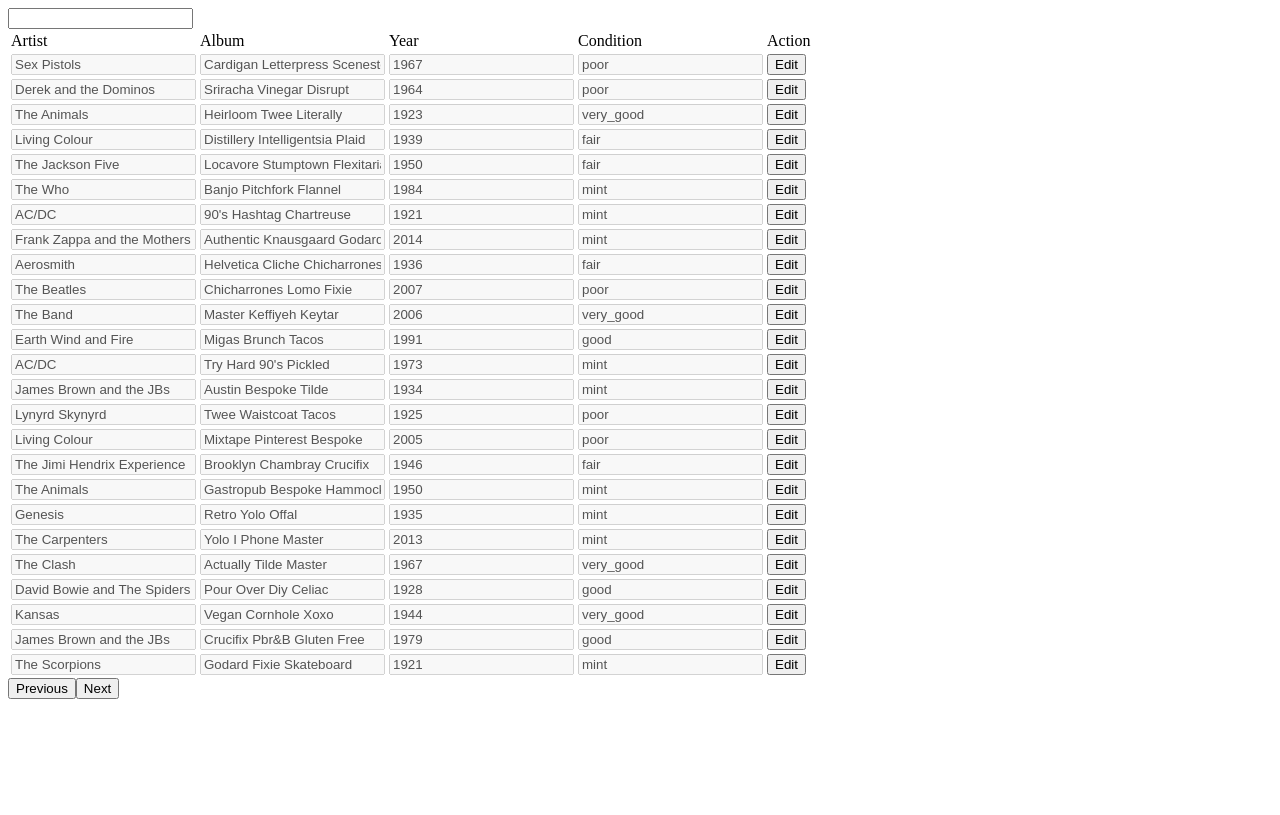
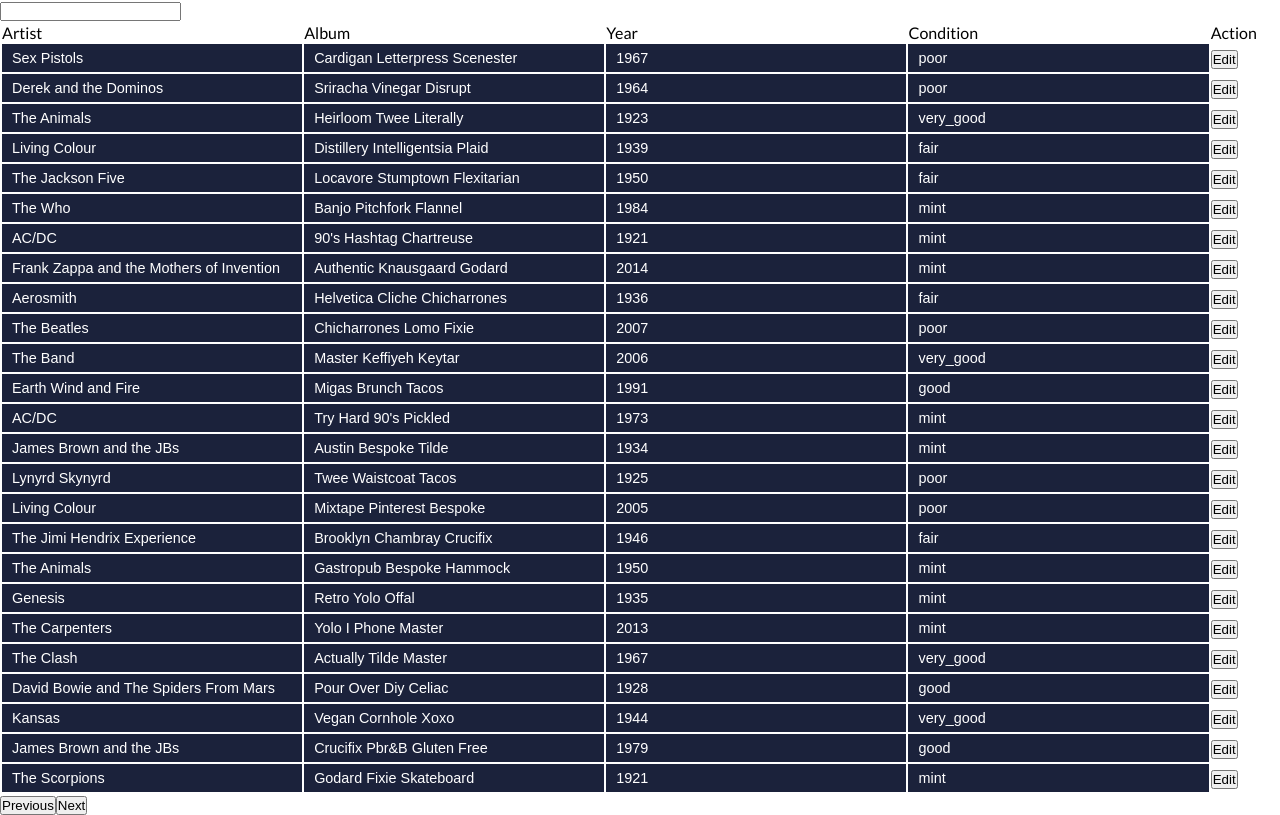
Before and after one commit to m87wheeler/glisser, a React (Create React App) app: page / in a window 1280 px wide. Built offline with nearby package versions, Linux system fonts and the light colour scheme.

Commit message:
chore: style data table cell

```diff
--- a/package.json
+++ b/package.json
@@ -3,14 +3,10 @@
   "version": "0.1.0",
   "private": true,
   "dependencies": {
-    "@testing-library/jest-dom": "^5.14.1",
-    "@testing-library/react": "^13.0.0",
-    "@testing-library/user-event": "^13.2.1",
     "react": "^18.1.0",
     "react-dom": "^18.1.0",
     "react-scripts": "5.0.1",
     "styled-components": "^5.3.5",
-    "web-vitals": "^2.1.0",
     "zustand": "^4.0.0-rc.1"
   },
   "scripts": {
--- a/public/index.html
+++ b/public/index.html
@@ -10,34 +10,17 @@
       content="Web site created using create-react-app"
     />
     <link rel="apple-touch-icon" href="%PUBLIC_URL%/logo192.png" />
-    <!--
-      manifest.json provides metadata used when your web app is installed on a
-      user's mobile device or desktop. See https://developers.google.com/web/fundamentals/web-app-manifest/
-    -->
     <link rel="manifest" href="%PUBLIC_URL%/manifest.json" />
-    <!--
-      Notice the use of %PUBLIC_URL% in the tags above.
-      It will be replaced with the URL of the `public` folder during the build.
-      Only files inside the `public` folder can be referenced from the HTML.
-
-      Unlike "/favicon.ico" or "favicon.ico", "%PUBLIC_URL%/favicon.ico" will
-      work correctly both with client-side routing and a non-root public URL.
-      Learn how to configure a non-root public URL by running `npm run build`.
-    -->
-    <title>React App</title>
+    <link rel="preconnect" href="https://fonts.googleapis.com" />
+    <link rel="preconnect" href="https://fonts.gstatic.com" crossorigin />
+    <link
+      href="https://fonts.googleapis.com/css2?family=Lato:wght@300;400;700&display=swap"
+      rel="stylesheet"
+    />
+    <title>Glisser | Amazing Record Collection</title>
   </head>
   <body>
     <noscript>You need to enable JavaScript to run this app.</noscript>
     <div id="root"></div>
-    <!--
-      This HTML file is a template.
-      If you open it directly in the browser, you will see an empty page.
-
-      You can add webfonts, meta tags, or analytics to this file.
-      The build step will place the bundled scripts into the <body> tag.
-
-      To begin the development, run `npm start` or `yarn start`.
-      To create a production bundle, use `npm run build` or `yarn build`.
-    -->
   </body>
 </html>
--- a/src/App.js
+++ b/src/App.js
@@ -1,8 +1,14 @@
 import * as React from "react";
 import Layout from "./components/layout/layout";
+import { GlobalStyles } from "./styles/global";
 
 export const App = () => {
-  return <Layout />;
+  return (
+    <>
+      <GlobalStyles />
+      <Layout />
+    </>
+  );
 };
 
 export default App;
--- a/src/components/data-table/data-table-cell.js
+++ b/src/components/data-table/data-table-cell/data-table-cell.js
@@ -1,7 +1,8 @@
 import * as React from "react";
+import { DataCellElement } from "./styles";
 
 const DataTableCell = ({ ...props }) => {
-  return <input {...props} />;
+  return <DataCellElement {...props} />;
 };
 
 export default DataTableCell;
--- /dev/null
+++ b/src/components/data-table/data-table-cell/styles.js
@@ -0,0 +1,20 @@
+import styled from "styled-components";
+
+export const DataCellElement = styled.input`
+  width: 100%;
+  padding: 0.25rem 0.5rem;
+  font-size: var(--font-size-sm);
+  font-weight: lighter;
+  background-color: var(--grey-10);
+  color: var(--primary-20);
+  border: 2px solid transparent;
+  border-top: 2px solid var(--secondary-10);
+  border-bottom: 2px solid var(--secondary-10);
+  transition: all 150ms ease-in-out;
+
+  &:disabled {
+    background-color: var(--primary-20);
+    color: var(--primary-20-contrast);
+    border: 2px solid transparent;
+  }
+`;
--- a/src/components/data-table/data-table-row.js
+++ b/src/components/data-table/data-table-row.js
@@ -1,5 +1,5 @@
 import * as React from "react";
-import DataTableCell from "./data-table-cell";
+import DataTableCell from "./data-table-cell/data-table-cell";
 
 const DataTableRow = ({
   rowIndex,
--- a/src/components/data-table/data-table.js
+++ b/src/components/data-table/data-table.js
@@ -1,5 +1,6 @@
 import * as React from "react";
 import DataTableRow from "./data-table-row";
+import { DataTableContainer } from "./styles";
 
 const DataTable = ({
   data = [],
@@ -10,7 +11,7 @@
   editingRow = null,
 }) => {
   return (
-    <table>
+    <DataTableContainer>
       <thead>
         <tr>
           {headers?.map((header, i) => (
@@ -31,7 +32,7 @@
           />
         ))}
       </tbody>
-    </table>
+    </DataTableContainer>
   );
 };
 
--- a/src/components/data-table/styles.js
+++ b/src/components/data-table/styles.js
@@ -1,11 +1,10 @@
 import styled from "styled-components";
 
-export const Table = styled.div`
-  display: flex;
-  flex-flow: column nowrap;
+export const DataTableContainer = styled.table`
+  width: 100%;
 `;
 
-export const Row = styled.div`
-  display: flex;
-  flex-flow: row nowrap;
-`;
+// padding: 1rem;
+// background-color: var(--primary-10);
+// border-radius: var(--border-radius);
+// overflow: hidden;
--- /dev/null
+++ b/src/styles/global.js
@@ -0,0 +1,44 @@
+import { createGlobalStyle } from "styled-components";
+
+export const GlobalStyles = createGlobalStyle`
+    * {
+        margin: 0;
+        padding: 0;
+        box-sizing: border-box;
+    }
+
+    :root {
+        // COLORS
+        --white: #ffffff;
+        --black: #111111;
+
+        --primary-10: #131725;
+        --primary-10-contrast: var(--white);
+        --primary-20: #1B223B;
+        --primary-20-contrast: var(--white);
+
+        --secondary-10: #FC6A00;
+
+        --grey-10: #A2A5BF;
+
+
+        // FONTS
+        --font-family-sans: Lato, sans-serif;
+
+        --font-size-sm: .9rem;
+        --font-size-md: 1rem;
+
+        // UI
+        --border-radius-xs: .25rem;
+        --border-radius-sm: .5rem;
+        --border-radius-md: .75rem;
+        --border-radius-lg: 1rem;
+    }
+
+    html, body {
+        width: 100%;
+        height: 100%;
+        font-family: var(--font-family-sans);
+        text-rendering: optimizeLegibility;
+    }
+`;
```
Also changed, not shown: 1 other file (tests, documents, lock files or other folders).
